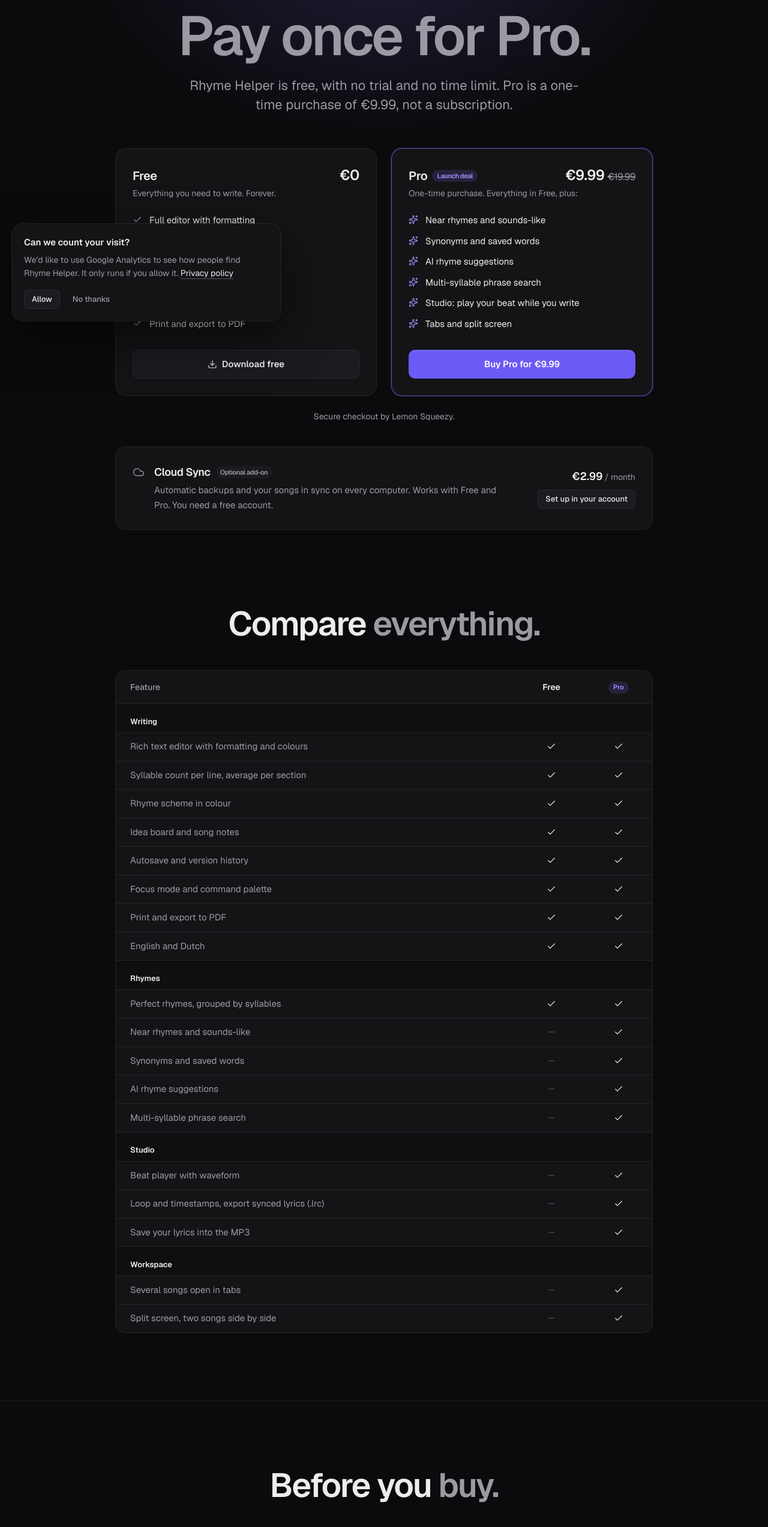
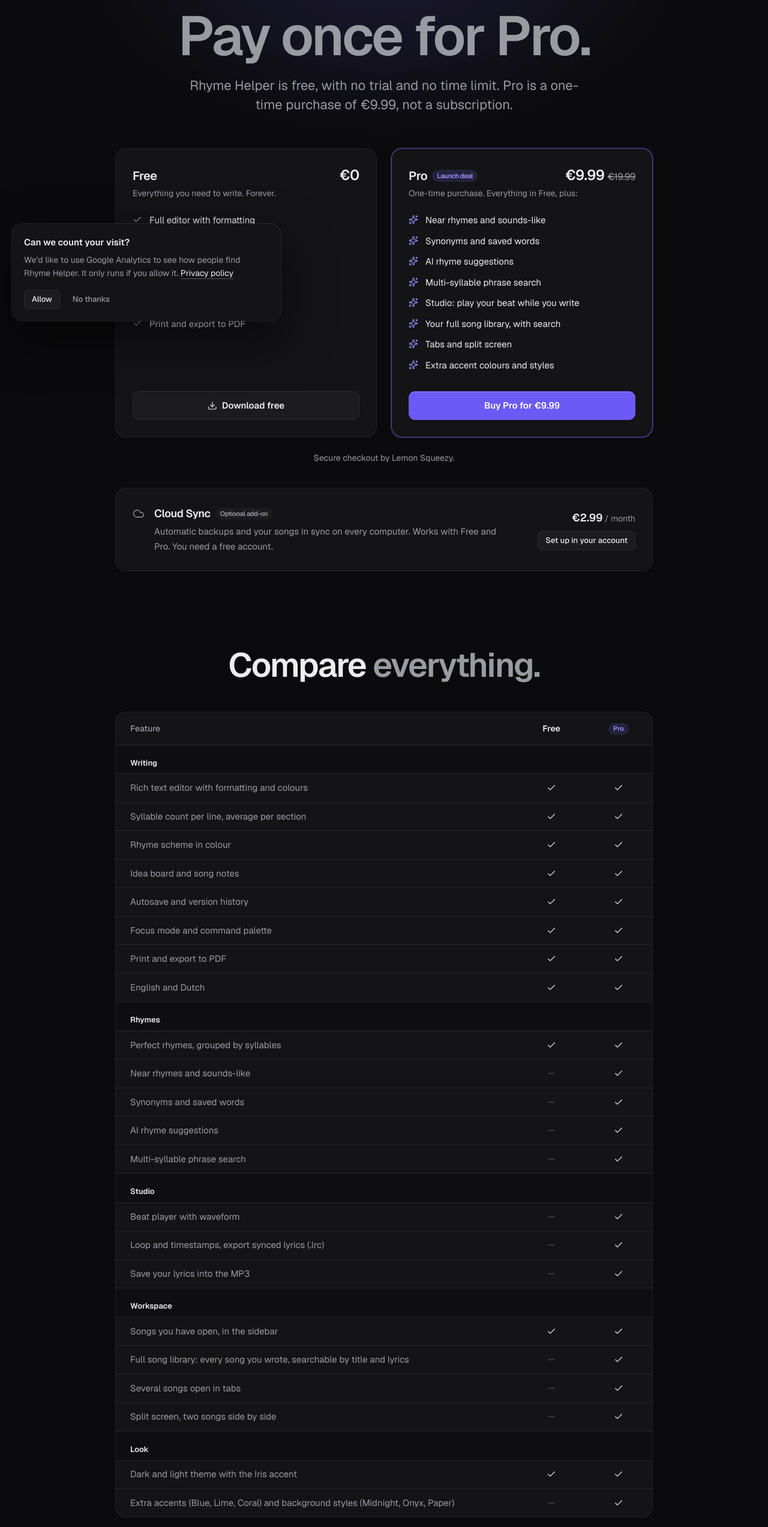
Before and after one commit to xavitje/RhymeHelper, a Next.js app: page /pricing in a window 1280 px wide. Shown: the part 245-2790 px from the top of the page at 60% size. Built offline with nearby package versions, Linux system fonts and the light colour scheme; no server answers.

Commit message:
pro list update

```diff
--- a/src/app/account/page.tsx
+++ b/src/app/account/page.tsx
@@ -106,8 +106,8 @@
           </div>
           <p className="mt-3 flex-1 text-[15px] leading-relaxed text-text-muted">
             {isPro
-              ? 'All Pro features are unlocked: advanced rhymes, AI suggestions, Studio, tabs and split screen.'
-              : `Near rhymes, AI suggestions, multi-syllable search, Studio, tabs and split screen. One-time ${APP_CONFIG.SALE_PRICE}.`}
+              ? 'All Pro features are unlocked: advanced rhymes, AI suggestions, Studio, your full song library, tabs, split screen and extra styles.'
+              : `Near rhymes, AI suggestions, multi-syllable search, Studio, your full song library, tabs and split screen. One-time ${APP_CONFIG.SALE_PRICE}.`}
           </p>
           {!isPro && (
             <ButtonLink href={withUser(APP_CONFIG.LEMON_SQUEEZY_CHECKOUT_URL)} external target="_blank" rel="noopener noreferrer" iconRight={ExternalLink} className="mt-5">
--- a/src/app/dashboard/page.tsx
+++ b/src/app/dashboard/page.tsx
@@ -162,7 +162,7 @@
             <Sparkles aria-hidden strokeWidth={1.75} className="mt-0.5 size-5 shrink-0 text-iris-text" />
             <div className="flex-1">
               <h2 className="font-semibold">What you get with Pro</h2>
-              <p className="mt-1 text-sm leading-relaxed text-text-muted">Near rhymes, AI suggestions, multi-syllable search, Studio, tabs and split screen. One-time {APP_CONFIG.SALE_PRICE}.</p>
+              <p className="mt-1 text-sm leading-relaxed text-text-muted">Near rhymes, AI suggestions, multi-syllable search, Studio, your full song library, tabs and split screen. One-time {APP_CONFIG.SALE_PRICE}.</p>
               <Link href="/pricing" className="mt-3 inline-flex items-center gap-1.5 text-sm font-medium text-text hover:underline">
                 Compare plans <ArrowRight aria-hidden strokeWidth={1.75} className="size-3.5" />
               </Link>
--- a/src/content/docs.ts
+++ b/src/content/docs.ts
@@ -46,11 +46,13 @@
     id: 'songs',
     title: 'Songs and files',
     items: [
-      ['Library', 'The sidebar lists your songs. Search by title or lyrics, and right-click a song for more options.'],
+      ['Open songs', 'The sidebar shows the songs you have open. Right-click a song for more options. Your songs are always saved on your computer.'],
+      ['Song library', 'See every song you ever wrote in the sidebar, search them by title or lyrics, and open any of them again with one click.', true],
       ['Autosave and history', 'Every change is saved on your computer. Edit → Version history takes you back to an earlier save.'],
       ['Save a copy', '{Ctrl+S} saves the song as a file. {Ctrl+O} opens a .txt, .md or .lrc file.'],
       ['Print and PDF', '{Ctrl+P} prints a clean lyric sheet with line numbers. Choose Save as PDF in the print window for a PDF.'],
       ['Tabs and split screen', 'Open several songs as tabs, and drag a tab to the right to see two songs side by side.', true],
+      ['Colours and styles', 'Change the theme and accent under Settings → Appearance. Blue, Lime and Coral accents and the Midnight, Onyx and Paper styles come with Pro.', true],
     ],
   },
   {
--- a/src/content/plans.ts
+++ b/src/content/plans.ts
@@ -18,7 +18,9 @@
   'AI rhyme suggestions',
   'Multi-syllable phrase search',
   'Studio: play your beat while you write',
+  'Your full song library, with search',
   'Tabs and split screen',
+  'Extra accent colours and styles',
 ];
 
 export type CompareRow = { feature: string; free: boolean; pro: boolean; note?: string };
@@ -59,8 +61,17 @@
   {
     title: 'Workspace',
     rows: [
+      { feature: 'Songs you have open, in the sidebar', free: true, pro: true },
+      { feature: 'Full song library: every song you wrote, searchable by title and lyrics', free: false, pro: true },
       { feature: 'Several songs open in tabs', free: false, pro: true },
       { feature: 'Split screen, two songs side by side', free: false, pro: true },
     ],
   },
+  {
+    title: 'Look',
+    rows: [
+      { feature: 'Dark and light theme with the Iris accent', free: true, pro: true },
+      { feature: 'Extra accents (Blue, Lime, Coral) and background styles (Midnight, Onyx, Paper)', free: false, pro: true },
+    ],
+  },
 ];
```
